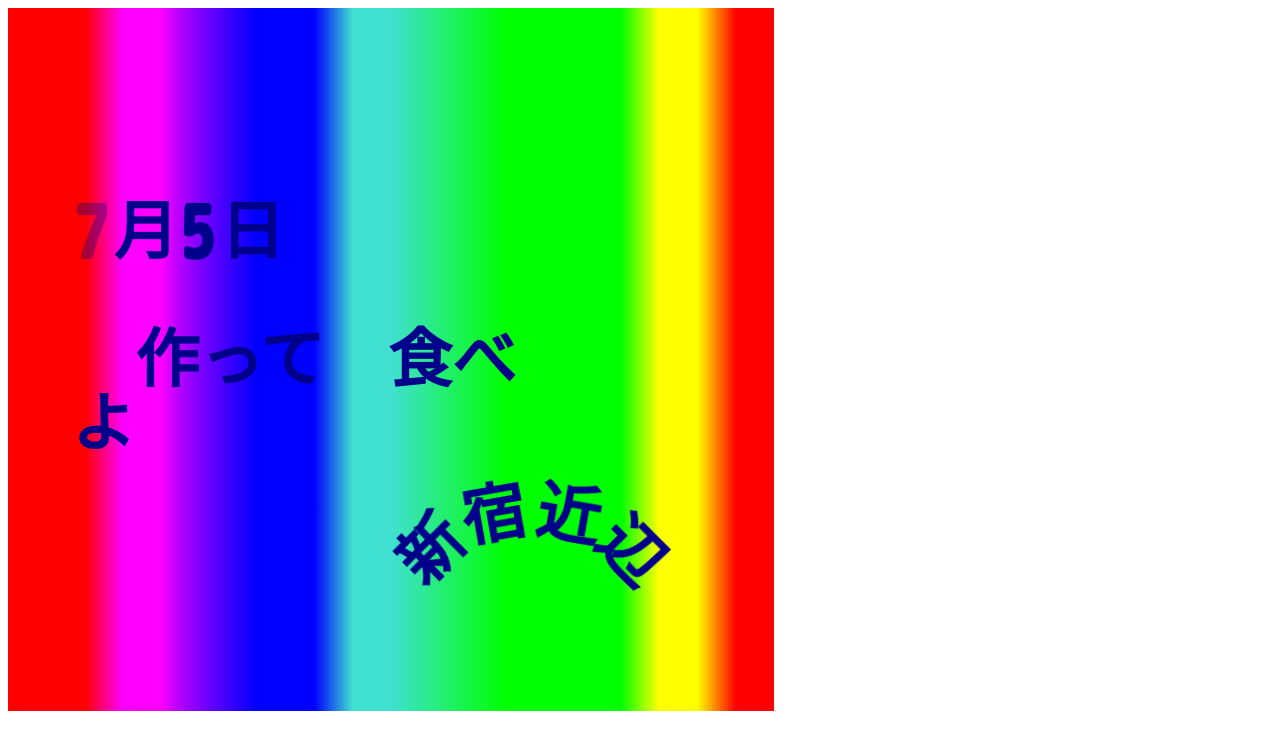
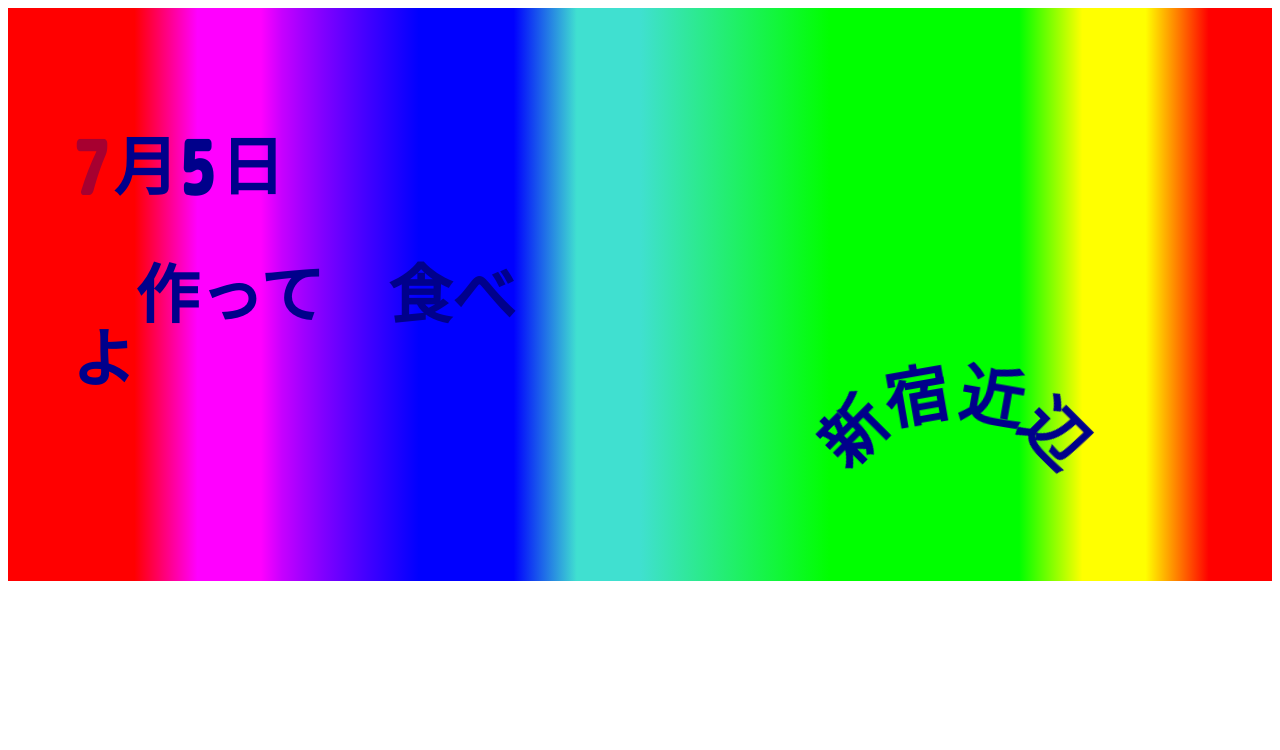
Before and after one commit to denvernine/denvernine.github.io, a Jekyll site: the page built from jokes/delicious.html, in a window 1280 px wide. Shown: the top 750 px of the page. Built offline with Jekyll 4.4.1, drawn with Linux system fonts in a browser that asks for light colours.

Commit message:
update joke page

```diff
--- a/jokes/delicious.html
+++ b/jokes/delicious.html
@@ -37,10 +37,8 @@ title: おいしいものが食べたい！
           yellow, yellow 90%,
           red, red 100%
         );
-        height: 50vh;
         padding: 10% 5%;
         position: relative;
-        width: 50vw;
       }
       span { display: inline-block; }
       .slim { transform: scale(90%, 120%); }
@@ -86,7 +84,7 @@ title: おいしいものが食べたい！
   </head>
   <body>
     <div class="rainbow">
-      <p><span class="slim blink">7</span><span class="blink" style="animation-delay: .2s">月</span><span class="slim blink" style="animation-delay: .4s">5</span><span class="blink" style="animation-delay: .6s">日</span>
+      <p style="display: contents"><span class="slim blink">7</span><span class="blink" style="animation-delay: .2s">月</span><span class="slim blink" style="animation-delay: .4s">5</span><span class="blink" style="animation-delay: .6s">日</span>
       <p style="text-indent: 1em">作って<span style="width: 1em">&nbsp;</span>食べ<br>よ
       <p class="arch"><span>新</span><span>宿</span><span>近</span><span>辺</span>
       </p>
```
